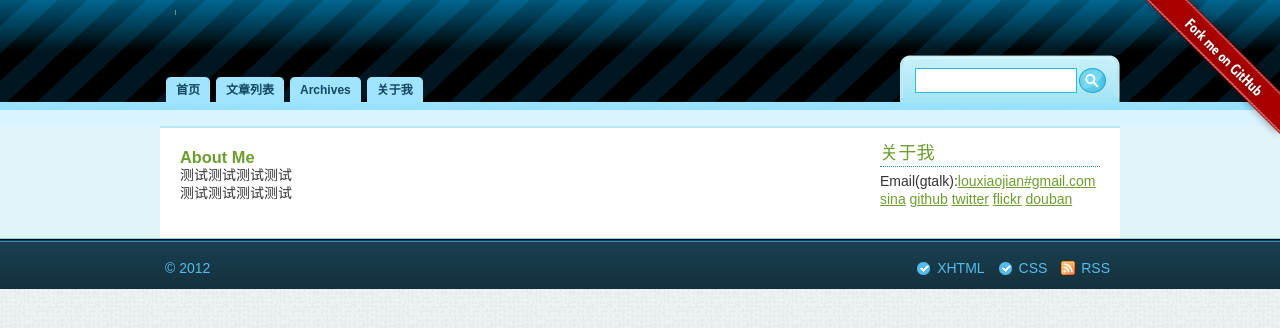
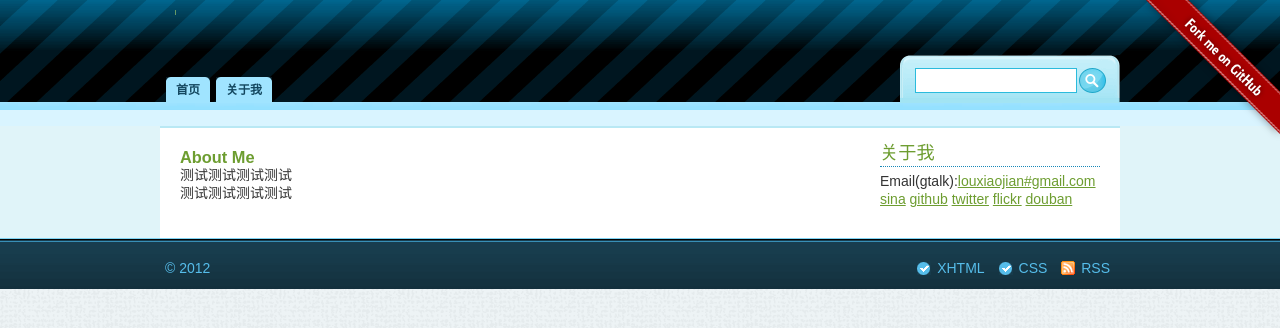
Before and after one commit to lxj/lxj.github.com, a Jekyll site: the page built from about.html, in a window 1280 px wide. Shown: the top 328 px of the page. Built offline with Jekyll 4.4.1, drawn with Linux system fonts in a browser that asks for light colours; Markdown is read by kramdown in place of the engine named in the settings.

Commit message:
Update default.html

```diff
--- a/_layouts/default.html
+++ b/_layouts/default.html
@@ -45,18 +45,6 @@ desc: 关注前端开发
 						<li class="page_item"><a href="/">首页</a></li>
 						{% endif %}
 
-						{% if page.name == pageall %}
-						<li class="page_item select"><a href="/page.html">文章列表</a></li>
-						{% else %}
-						<li class="page_item"><a href="/page.html">文章列表</a></li>
-						{% endif %}
-
-						{% if page.name == archives %}
-						<li class="page_item select"><a href="/archives.html">Archives</a></li>
-						{% else %}
-						<li class="page_item"><a href="/archives.html">Archives</a></li>
-						{% endif %}
-
 						{% if page.name == about %}
 						<li class="page_item select"><a href="/about.html">关于我</a></li>
 						{% else %}
```
